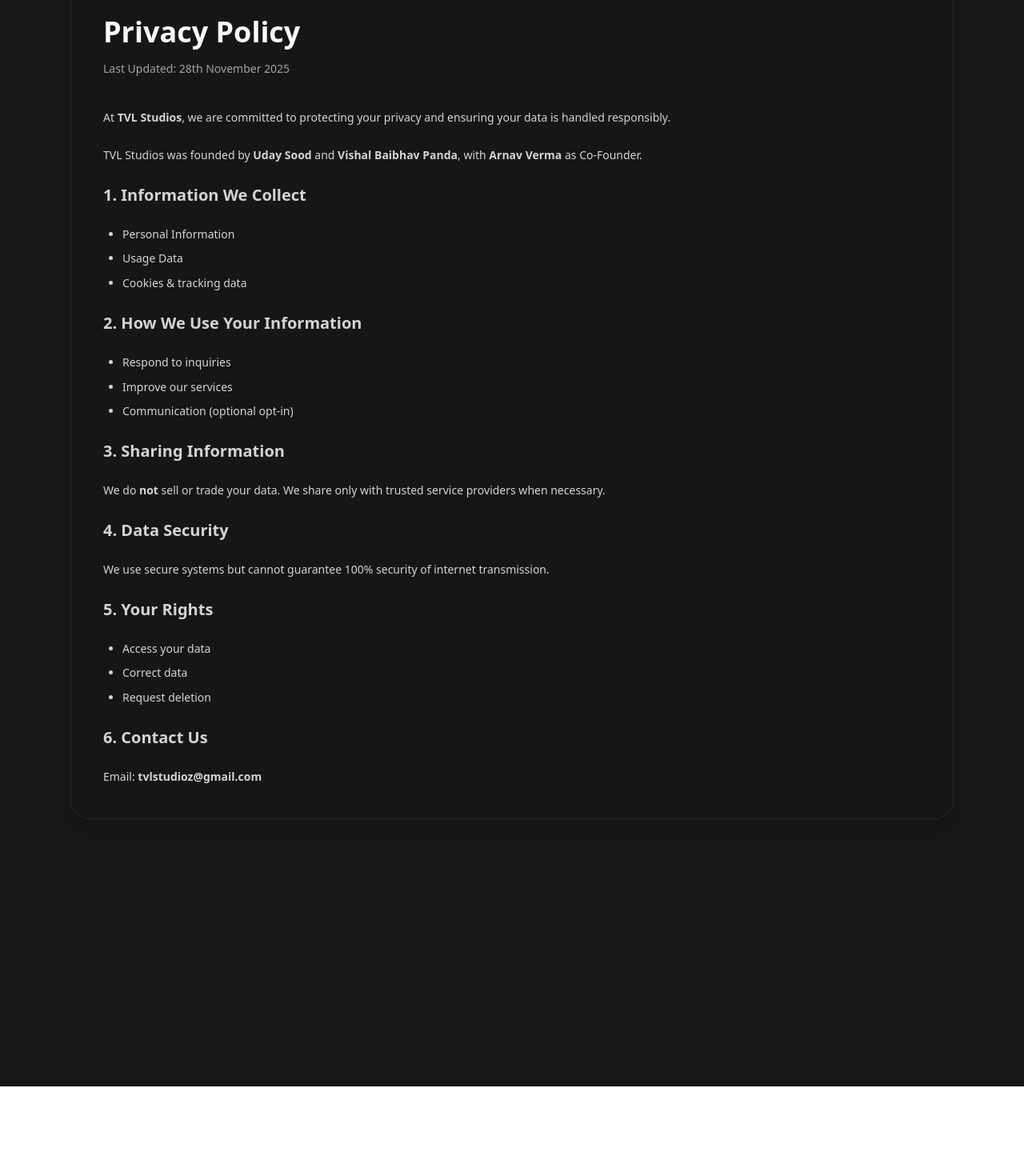
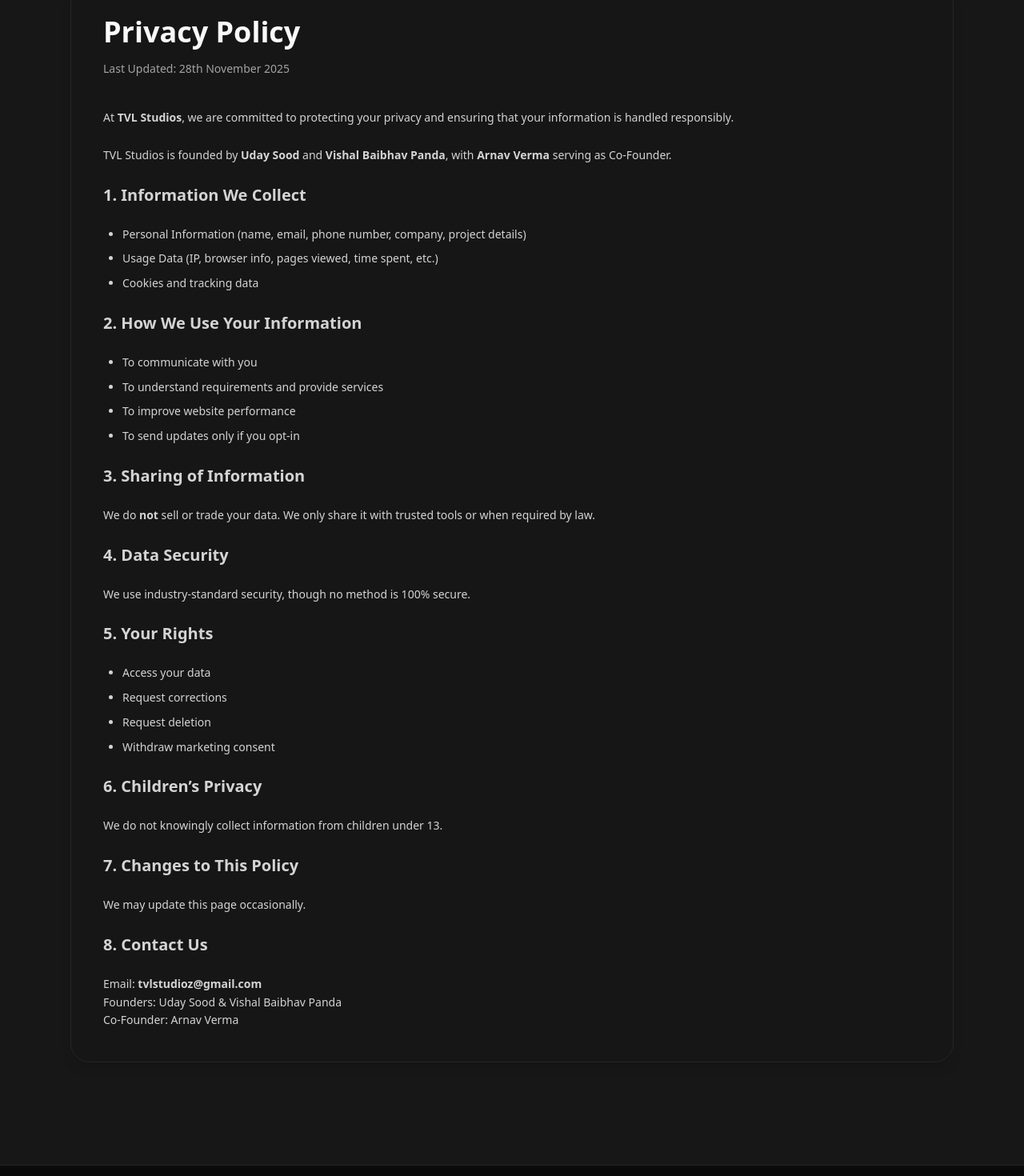
Before and after one commit to Umday-231105/tvlstudios, a Next.js app: page /privacy-policy in a window 1280 px wide. Shown: the part 149-1619 px from the top of the page at 80% size. Before the commit the page ends 1507 px from the top, so only its background shows below. Built offline with nearby package versions, Linux system fonts and the light colour scheme.

Commit message:
Update page.jsx

```diff
--- a/src/app/privacy-policy/page.jsx
+++ b/src/app/privacy-policy/page.jsx
@@ -29,34 +29,28 @@ const Navbar = () => {
       }`}
     >
       <div className="max-w-6xl mx-auto px-6 flex items-center justify-between">
-
-        {/* Logo */}
         <a href="/" className="flex items-center gap-3 group">
-          <div className="w-9 h-9 rounded-2xl bg-gradient-to-br from-emerald-200 via-amber-100 to-lime-100
-              dark:from-emerald-500/40 dark:via-amber-400/30 dark:to-lime-400/40
-              flex items-center justify-center shadow-md border border-white/80 dark:border-neutral-800">
+          <div className="w-9 h-9 rounded-2xl bg-gradient-to-br from-emerald-200 via-amber-100 to-lime-100 dark:from-emerald-500/40 dark:via-amber-400/30 dark:to-lime-400/40 flex items-center justify-center shadow-md border border-white/80 dark:border-neutral-800">
             <span className="text-neutral-900 dark:text-neutral-900 font-semibold text-lg">T</span>
           </div>
 
-          <span className="font-medium text-sm tracking-[0.18em] uppercase text-neutral-700
-            group-hover:text-neutral-900 dark:text-neutral-300 dark:group-hover:text-white transition">
+          <span className="font-medium text-sm tracking-[0.18em] uppercase text-neutral-700 group-hover:text-neutral-900 dark:text-neutral-300 dark:group-hover:text-white transition">
             TVL Studios
           </span>
         </a>
 
-        {/* Desktop Nav */}
         <div className="hidden md:flex items-center gap-5 text-xs text-neutral-600 dark:text-neutral-300">
-          <a href="/" className="hover:text-neutral-900 dark:hover:text-white transition">Home</a>
+          <a href="/" className="hover:text-neutral-900 dark:hover:text-white transition">
+            Home
+          </a>
           <button
             onClick={() => (window.location.href = "/start-project")}
-            className="px-4 py-2 rounded-full bg-neutral-900 text-neutral-50 text-xs font-semibold
-              hover:bg-neutral-800 transition dark:bg-neutral-100 dark:text-neutral-900 dark:hover:bg-white"
+            className="px-4 py-2 rounded-full bg-neutral-900 text-neutral-50 text-xs font-semibold hover:bg-neutral-800 transition dark:bg-neutral-100 dark:text-neutral-900 dark:hover:bg-white"
           >
             Start a project
           </button>
         </div>
 
-        {/* Mobile */}
         <button
           onClick={() => setMobileMenuOpen((v) => !v)}
           className="md:hidden text-neutral-700 dark:text-neutral-100"
@@ -69,6 +63,7 @@ const Navbar = () => {
         <div className="md:hidden border-t border-neutral-200 dark:border-neutral-800 bg-white/95 dark:bg-neutral-900/95 backdrop-blur-xl">
           <div className="max-w-6xl mx-auto px-4 py-4 flex flex-col gap-3 text-sm text-neutral-800 dark:text-neutral-100">
             <a href="/" onClick={() => setMobileMenuOpen(false)}>Home</a>
+
             <button
               onClick={() => {
                 setMobileMenuOpen(false);
@@ -90,27 +85,26 @@ const Footer = () => {
   const { theme } = useTheme();
 
   return (
-    <footer className="w-full border-t border-neutral-200 dark:border-neutral-800 bg-white dark:bg-neutral-950 py-10">
+    <footer className="w-full border-t border-neutral-200 dark:border-neutral-800 bg-white dark:bg-neutral-950 py-10 relative z-10">
       <div className="max-w-6xl mx-auto px-6">
-
         <div className="flex flex-col md:flex-row md:items-center md:justify-between gap-6 mb-8">
           <div>
             <h2 className="text-lg md:text-xl font-semibold mb-2 text-neutral-900 dark:text-neutral-50">
               Have something coming up?
             </h2>
             <p className="text-xs text-neutral-600 dark:text-neutral-300 max-w-md">
-              Share your idea, timeline and goals — we’ll get back with clear next steps.
+              Share your idea, timeline, and goals — we’ll get back with clear next steps.
             </p>
           </div>
 
           <div className="flex flex-col items-start md:items-end gap-2 text-xs text-neutral-700 dark:text-neutral-200">
             <button
               onClick={() => (window.location.href = "/start-project")}
-              className="px-5 py-2.5 rounded-full bg-neutral-900 text-neutral-50 font-semibold hover:bg-neutral-800
-                dark:bg-neutral-100 dark:text-neutral-900 dark:hover:bg-white"
+              className="px-5 py-2.5 rounded-full bg-neutral-900 text-neutral-50 font-semibold hover:bg-neutral-800 dark:bg-neutral-100 dark:text-neutral-900 dark:hover:bg-white"
             >
               Start a project
             </button>
+
             <span className="flex items-center gap-2 text-neutral-500 dark:text-neutral-400">
               <strong>Email:</strong> tvlstudioz@gmail.com
             </span>
@@ -124,7 +118,6 @@ const Footer = () => {
             <a href="/terms-of-service" className="hover:text-neutral-800 dark:hover:text-neutral-200">Terms of Service</a>
           </div>
         </div>
-
       </div>
     </footer>
   );
@@ -137,28 +130,25 @@ export default function PrivacyPolicyPage() {
   return (
     <div
       className={`min-h-screen relative overflow-hidden transition-colors duration-500 ${
-        theme === "dark"
-          ? "bg-neutral-900 text-neutral-50"
-          : "bg-neutral-50 text-neutral-900"
+        theme === "dark" ? "bg-neutral-900 text-neutral-50" : "bg-neutral-50 text-neutral-900"
       }`}
     >
-      {/* Light Mode Background */}
+      {/* ---------- BACKGROUNDS (correct z-index so footer shows) ---------- */}
       {theme !== "dark" && (
-  <div className="absolute inset-0 bg-gradient-to-b from-white/90 via-neutral-50 to-amber-50/40 pointer-events-none z-0" />
-)}
+        <div className="absolute inset-0 bg-gradient-to-b from-white/90 via-neutral-50 to-emerald-50/40 pointer-events-none z-0" />
+      )}
 
-
-      {/* Dark Mode Background (same as homepage) */}
       {theme === "dark" && (
         <>
-          <div className="absolute inset-0 bg-neutral-900" />
-          <div className="absolute inset-0 bg-gradient-to-b from-neutral-900 via-neutral-900 to-neutral-900 opacity-80" />
+          <div className="absolute inset-0 bg-neutral-900 z-0" />
+          <div className="absolute inset-0 bg-gradient-to-b from-neutral-900 via-neutral-900 to-neutral-900 opacity-80 z-0" />
         </>
       )}
 
+      {/* Navbar */}
       <Navbar />
 
-      {/* Content */}
+      {/* Main content */}
       <div className="relative z-10 max-w-6xl mx-auto px-6 py-32">
         <div className="rounded-3xl border border-neutral-200 dark:border-neutral-800 bg-white/70 dark:bg-neutral-900/80 backdrop-blur-2xl p-10 shadow-lg">
 
@@ -168,54 +158,64 @@ export default function PrivacyPolicyPage() {
           </p>
 
           <div className="space-y-6 text-sm text-neutral-700 dark:text-neutral-300 leading-relaxed">
-
             <p>
-              At <strong>TVL Studios</strong>, we are committed to protecting your privacy and ensuring your data is handled responsibly.
+              At <strong>TVL Studios</strong>, we are committed to protecting your privacy and ensuring that your information is handled responsibly.
             </p>
 
             <p>
-              TVL Studios was founded by <strong>Uday Sood</strong> and <strong>Vishal Baibhav Panda</strong>, with <strong>Arnav Verma</strong> as Co‑Founder.
+              TVL Studios is founded by <strong>Uday Sood</strong> and <strong>Vishal Baibhav Panda</strong>, with <strong>Arnav Verma</strong> serving as Co‑Founder.
             </p>
 
             <h2 className="text-xl font-semibold mt-10">1. Information We Collect</h2>
             <ul className="list-disc ml-6 space-y-2">
-              <li>Personal Information</li>
-              <li>Usage Data</li>
-              <li>Cookies & tracking data</li>
+              <li>Personal Information (name, email, phone number, company, project details)</li>
+              <li>Usage Data (IP, browser info, pages viewed, time spent, etc.)</li>
+              <li>Cookies and tracking data</li>
             </ul>
 
             <h2 className="text-xl font-semibold mt-10">2. How We Use Your Information</h2>
             <ul className="list-disc ml-6 space-y-2">
-              <li>Respond to inquiries</li>
-              <li>Improve our services</li>
-              <li>Communication (optional opt‑in)</li>
+              <li>To communicate with you</li>
+              <li>To understand requirements and provide services</li>
+              <li>To improve website performance</li>
+              <li>To send updates only if you opt‑in</li>
             </ul>
 
-            <h2 className="text-xl font-semibold mt-10">3. Sharing Information</h2>
+            <h2 className="text-xl font-semibold mt-10">3. Sharing of Information</h2>
             <p>
-              We do <strong>not</strong> sell or trade your data. We share only with trusted service providers when necessary.
+              We do <strong>not</strong> sell or trade your data. We only share it with trusted tools or when required by law.
             </p>
 
             <h2 className="text-xl font-semibold mt-10">4. Data Security</h2>
             <p>
-              We use secure systems but cannot guarantee 100% security of internet transmission.
+              We use industry‑standard security, though no method is 100% secure.
             </p>
 
             <h2 className="text-xl font-semibold mt-10">5. Your Rights</h2>
-
             <ul className="list-disc ml-6 space-y-2">
               <li>Access your data</li>
-              <li>Correct data</li>
+              <li>Request corrections</li>
               <li>Request deletion</li>
+              <li>Withdraw marketing consent</li>
             </ul>
 
-            <h2 className="text-xl font-semibold mt-10">6. Contact Us</h2>
-            <p>Email: <strong>tvlstudioz@gmail.com</strong></p>
+            <h2 className="text-xl font-semibold mt-10">6. Children’s Privacy</h2>
+            <p>We do not knowingly collect information from children under 13.</p>
 
+            <h2 className="text-xl font-semibold mt-10">7. Changes to This Policy</h2>
+            <p>We may update this page occasionally.</p>
+
+            <h2 className="text-xl font-semibold mt-10">8. Contact Us</h2>
+            <p>
+              Email: <strong>tvlstudioz@gmail.com</strong> <br />
+              Founders: Uday Sood & Vishal Baibhav Panda <br />
+              Co‑Founder: Arnav Verma
+            </p>
           </div>
         </div>
       </div>
 
+      {/* Footer */}
       <Footer />
     </div>
   );
```
